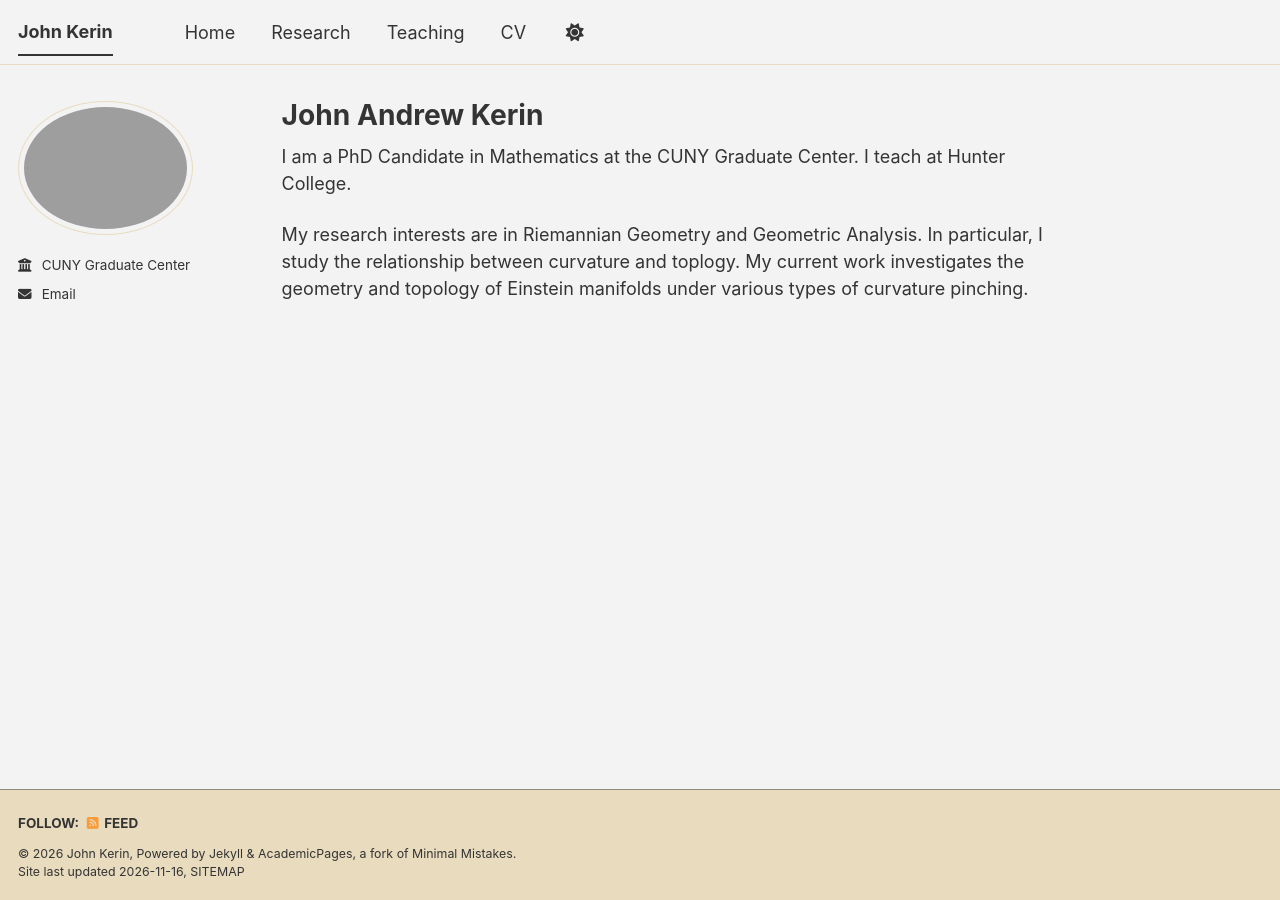
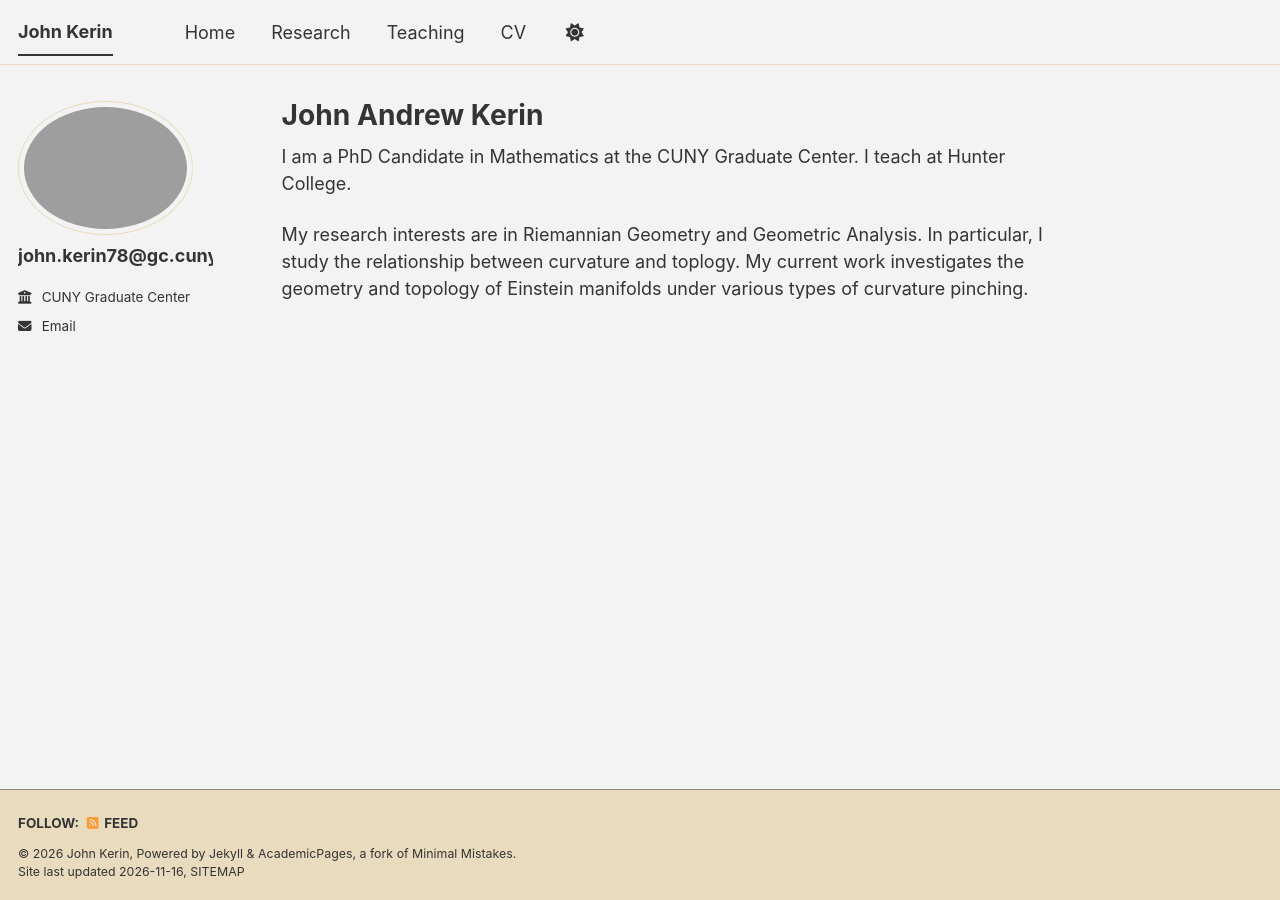
Before and after one commit to johnandrewkerin/johnandrewkerin.github.io, a Jekyll site: the page built from _pages/about.md, in a window 1280 px wide. Built offline with Jekyll 4.4.1, drawn with Linux system fonts in a browser that asks for light colours; a script bundle is joined from its source files by our own code; a style sheet for code colours, icons or effects is not loaded.

Commit message:
Update _config.yml

```diff
--- a/_config.yml
+++ b/_config.yml
@@ -24,7 +24,7 @@ repository               : "johnandrewkerin/johnandrewkerin.github.io"
 author:
   # Biographic information
   avatar           : "woods.png"
-  name             : ""
+  name             : "john.kerin78@gc.cuny.edu"
   pronouns         : # example: "she/her"
   bio              : ""
   location         : #"Earth"
```
